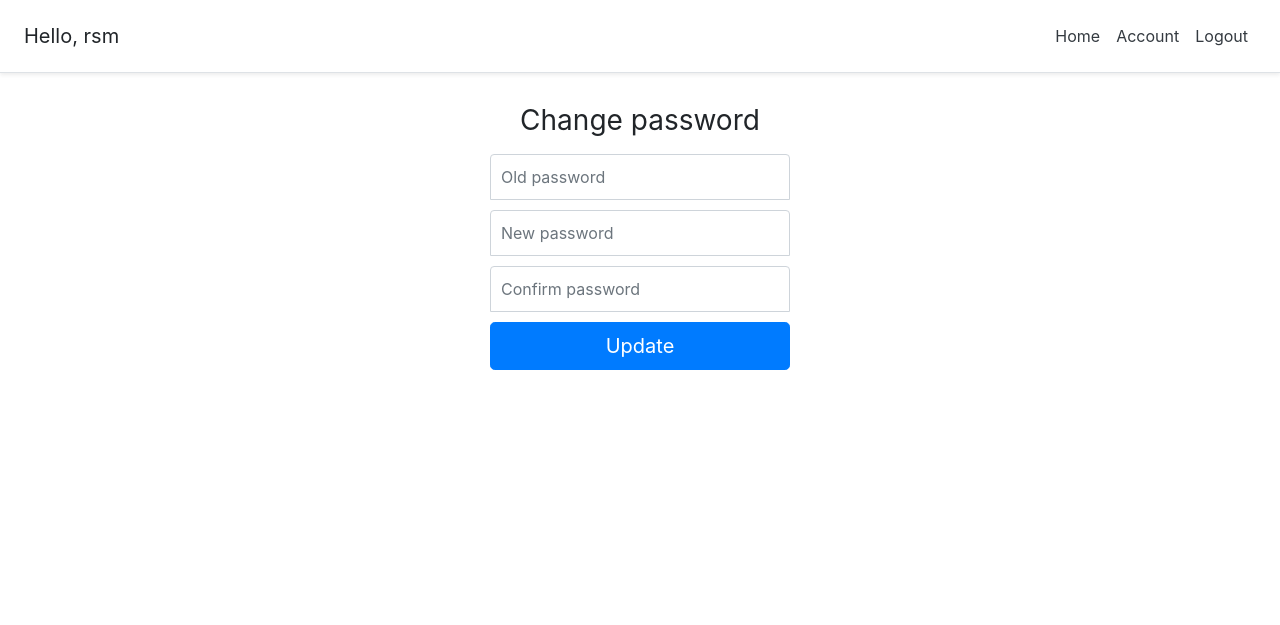
After one commit to JSExpert1121/django-tutor, a Django app: page /password_change/ in a window 1280 px wide. The commit adds this page. Shown: the top 625 px of the page. Run offline with Django 3.2, Linux system fonts and the light colour scheme; a user stored in the database is signed in; some libraries are stand-ins or nearby versions.

Commit message:
password change/reset were added

```diff
--- a/account/templates/account/account.html
+++ b/account/templates/account/account.html
@@ -62,4 +62,8 @@
     <button class="btn btn-lg btn-primary btn-block" type="submit">Save changes</button>
 </form>
 
+<div class="d-flex flex-column">
+    <a class="m-auto" href="{% url 'password_change' %}">Change password</a>
+</div>
+
 {% endblock content %}
--- a/account/templates/account/login.html
+++ b/account/templates/account/login.html
@@ -59,4 +59,8 @@
     <button class="btn btn-lg btn-primary btn-block" type="submit">Log in</button>
 </form>
 
+<div class="d-flex flex-column">
+    <a class="m-auto" href="{% url 'password_reset' %}">Reset password</a>
+</div>
+
 {% endblock content %}
--- a/mysite/settings.py
+++ b/mysite/settings.py
@@ -24,6 +24,10 @@ SECRET_KEY = ')pu+hnfq9uo#dlm&qr2#kbyw(9glk71gd3cz#j6l=y&+#h-5dr'
 
 # SECURITY WARNING: don't run with debug turned on in production!
 DEBUG = True
+
+if DEBUG:
+    EMAIL_BACKEND = 'django.core.mail.backends.console.EmailBackend'  # Development only
+
 
 ALLOWED_HOSTS = []
 
--- a/mysite/urls.py
+++ b/mysite/urls.py
@@ -24,11 +24,31 @@ from account.views import (
     account_view
 )
 
+from django.contrib.auth import views as auth_views
+
+
 urlpatterns = [
     path('admin/', admin.site.urls),
     path('', homeview, name='home'),
     path('register/', registration_view, name='register'),
     path('logout/', logout_view, name='logout'),
     path('login/', login_view, name='login'),
-    path('account/', account_view, name='account')
+    path('account/', account_view, name='account'),
+
+    path('password_change/done/', auth_views.PasswordChangeDoneView.as_view(template_name='registration/password_change_done.html'),
+         name='password_change_done'),
+
+    path('password_change/', auth_views.PasswordChangeView.as_view(template_name='registration/password_change.html'),
+         name='password_change'),
+
+    path('password_reset/done/', auth_views.PasswordResetCompleteView.as_view(template_name='registration/password_reset_done.html'),
+         name='password_reset_done'),
+
+    path('reset/<uidb64>/<token>/', auth_views.PasswordResetConfirmView.as_view(),
+         name='password_reset_confirm'),
+    path('password_reset/', auth_views.PasswordResetView.as_view(),
+         name='password_reset'),
+
+    path('reset/done/', auth_views.PasswordResetCompleteView.as_view(template_name='registration/password_reset_complete.html'),
+         name='password_reset_complete'),
 ]
--- /dev/null
+++ b/templates/registration/password_change.html
@@ -0,0 +1,51 @@
+{% extends 'base.html' %}
+
+{% block content %}
+<style type="text/css">
+	.form-signin {
+		width: 100%;
+		max-width: 330px;
+		padding: 15px;
+		margin: auto;
+	}
+	.form-signin .checkbox {
+		font-weight: 400;
+	}
+	.form-signin .form-control {
+		position: relative;
+		box-sizing: border-box;
+		height: auto;
+		padding: 10px;
+		font-size: 16px;
+	}
+	.form-signin .form-control:focus {
+		z-index: 2;
+	}
+	.form-signin input[type="password"] {
+		margin-bottom: 10px;
+		border-bottom-right-radius: 0;
+		border-bottom-left-radius: 0;
+	}
+	.h3{
+		text-align: center;
+	}
+</style>
+
+
+<form method="POST" class="form-signin">{% csrf_token %}
+	<h1 class="h3 mb-3 font-weight-normal">Change password</h1>
+		<input name="old_password" class="form-control" placeholder="Old password" type="password" id="id_old_password" required="true">
+		<input name="new_password1" class="form-control" placeholder="New password" type="password" id="id_new_password1" required="true">
+		<input name="new_password2" class="form-control" placeholder="Confirm password" type="password" id="id_new_password2" required="true">
+
+		{% for field in form %}
+		{% for error in field.errors %}
+			<p style="color: red">{{ error }}</p>
+		{% endfor %}
+		{% endfor %}
+
+	<button class="btn btn-lg btn-primary btn-block" type="submit">Update</button>
+</form>
+
+
+{% endblock %}
--- /dev/null
+++ b/templates/registration/password_reset_subject.html
@@ -0,0 +1 @@
+CodingWithMitch password reset
```
Also changed, not shown: templates/registration/password_change_done.html (added, +11 -0 lines), templates/registration/password_reset_complete.html (added, +12 -0 lines), templates/registration/password_reset_done.html (added, +20 -0 lines), templates/registration/password_reset_email.html (added, +12 -0 lines), templates/registration/password_reset_form.html (added, +45 -0 lines), db.sqlite3.
